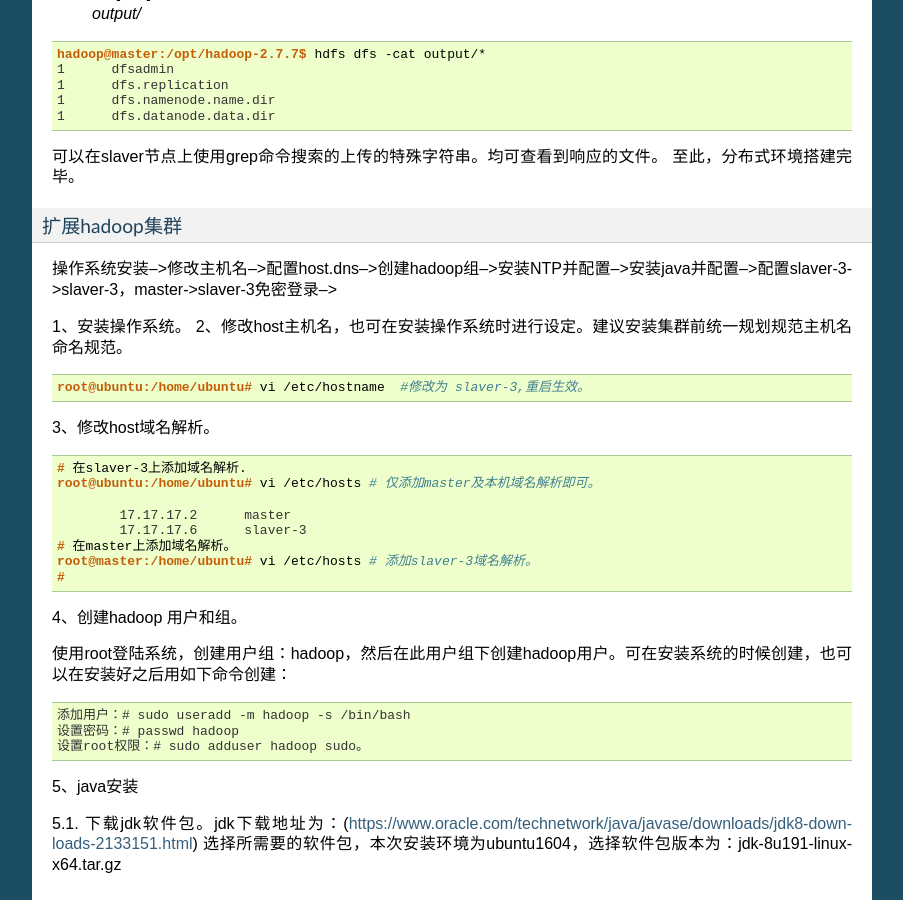
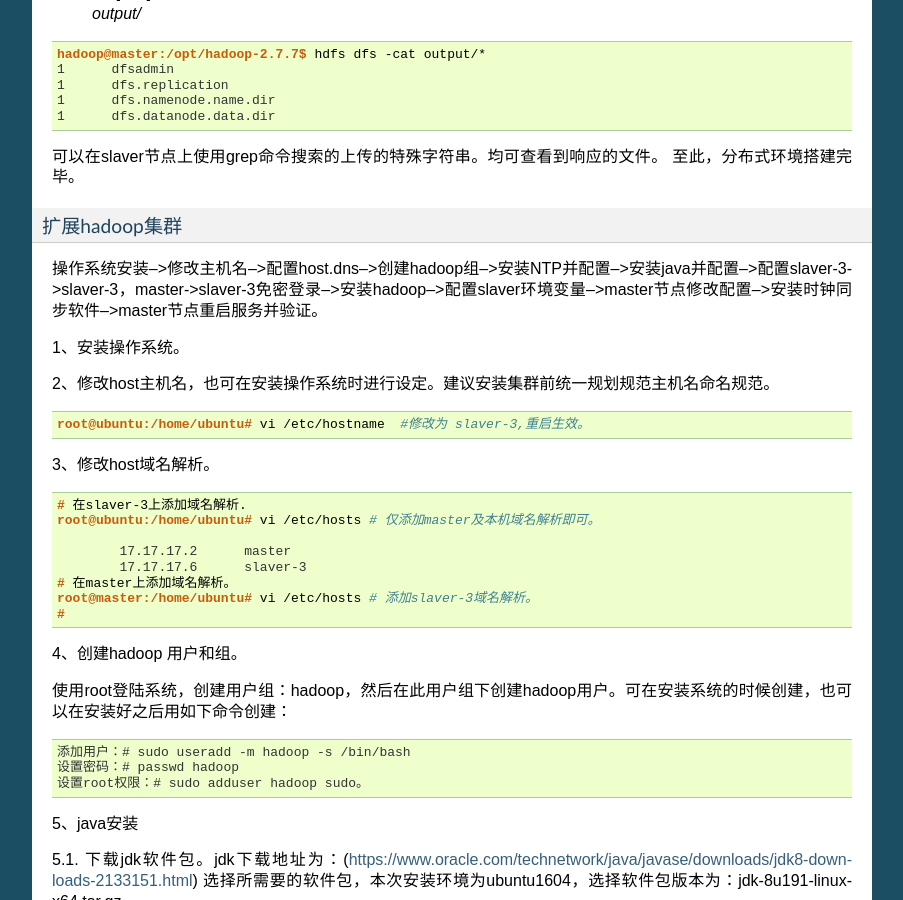
Before and after one commit to zyjyan/readme, a Sphinx documentation site: the page built from source/hadoop/hadoop-install.rst, in a window 1280 px wide and 900 px high, scrolled down 10117 px. Shown: the whole window, without its empty margins (198-1101 px from the left). Built offline with Sphinx 7.4.7, drawn with Linux system fonts in a browser that asks for light colours; some of the changed text lies outside the part shown.

Commit message:
add hadoop info

```diff
--- a/source/hadoop/hadoop-install.rst
+++ b/source/hadoop/hadoop-install.rst
@@ -746,9 +746,10 @@ Shell 命令
 扩展hadoop集群
 ^^^^^^^^^^^^^^
 
-操作系统安装-->修改主机名-->配置host.dns-->创建hadoop组-->安装NTP并配置-->安装java并配置-->配置slaver-3->slaver-3，master->slaver-3免密登录-->
+操作系统安装-->修改主机名-->配置host.dns-->创建hadoop组-->安装NTP并配置-->安装java并配置-->配置slaver-3->slaver-3，master->slaver-3免密登录-->安装hadoop-->配置slaver环境变量-->master节点修改配置-->安装时钟同步软件-->master节点重启服务并验证。
 
 1、安装操作系统。
+
 2、修改host主机名，也可在安装操作系统时进行设定。建议安装集群前统一规划规范主机名命名规范。
 
 .. code-block:: console
@@ -833,6 +834,7 @@ Shell 命令
 至此，java安装完毕。
 
 6、配置slaver-3->slaver-3，master->slaver-3免密码登录。
+
 6.1 配置本机免密码登录。
 
 .. code-block:: console
```
